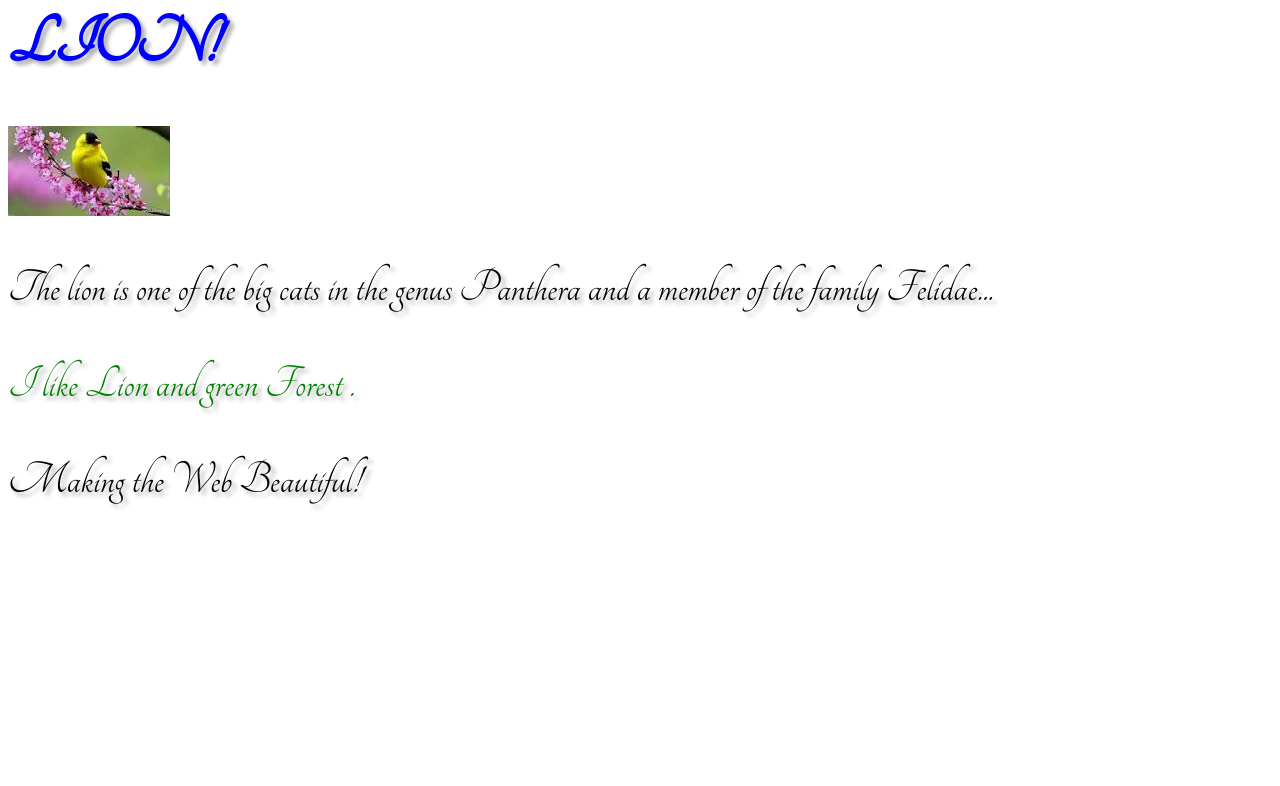
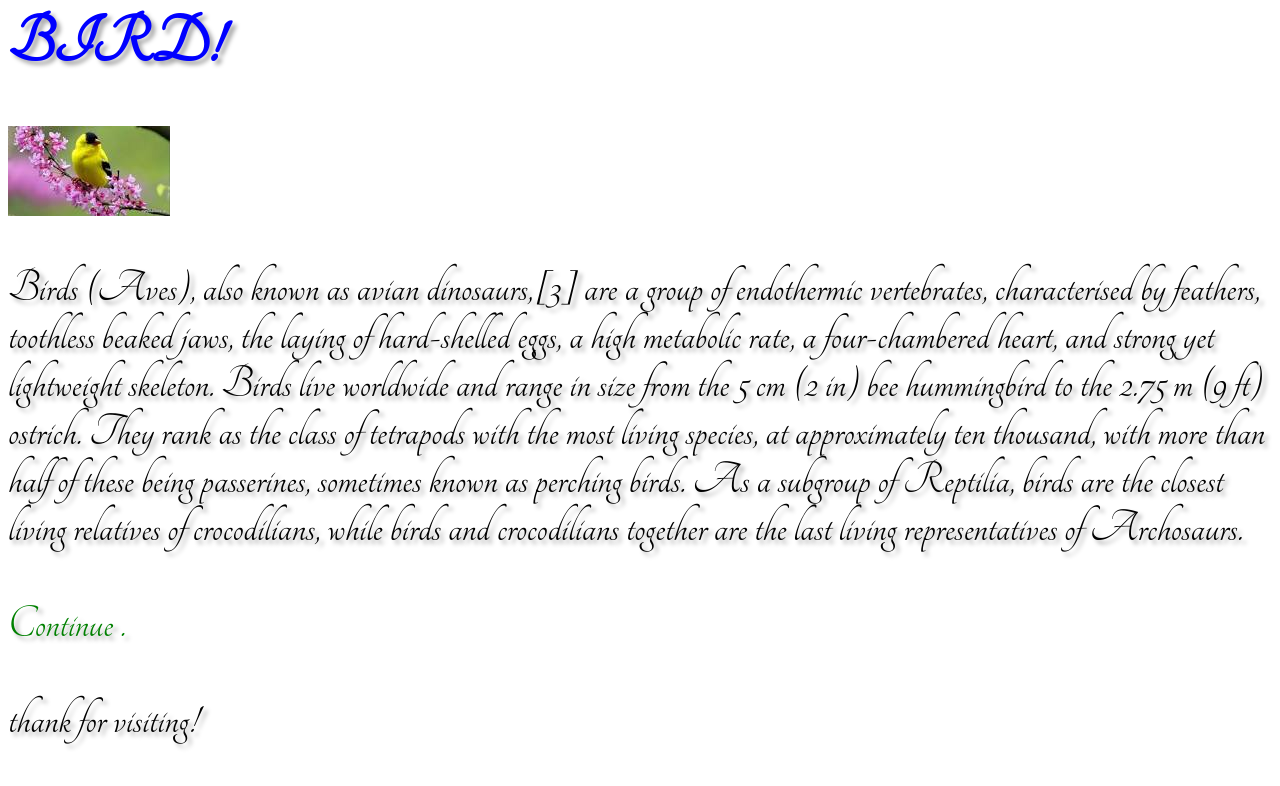
Before and after one commit to 854865/life, a plain HTML site: page index.html in a window 1280 px wide. Drawn offline with Linux system fonts and the light colour scheme.

Commit message:
Update index.html

```diff
--- a/index.html
+++ b/index.html
@@ -1,13 +1,13 @@
 <html>
 <head>
 <link rel="stylesheet" type="text/css" href="style.css">
-  <title>LION</title>
+  <title>BIRD</title>
 </head>
 <body>
-<h1>LION!</h1>
+<h1>BIRD!</h1>
 <img src="qwe.jpg">
-  <p>The lion is one of the big cats in the genus Panthera and a member of the family Felidae...</p>
-  <p id="sentence2">I like Lion and green Forest
+  <p>Birds (Aves), also known as avian dinosaurs,[3] are a group of endothermic vertebrates, characterised by feathers, toothless beaked jaws, the laying of hard-shelled eggs, a high metabolic rate, a four-chambered heart, and strong yet lightweight skeleton. Birds live worldwide and range in size from the 5 cm (2 in) bee hummingbird to the 2.75 m (9 ft) ostrich. They rank as the class of tetrapods with the most living species, at approximately ten thousand, with more than half of these being passerines, sometimes known as perching birds. As a subgroup of Reptilia, birds are the closest living relatives of crocodilians, while birds and crocodilians together are the last living representatives of Archosaurs.</p>
+  <p id="sentence2">Continue
 .</p>
 </body>
 </html>
@@ -17,6 +17,6 @@
     </style>
   </head>
   <body>
-    <div>Making the Web Beautiful!</div>
+    <div>thank for visiting!</div>
   </body>
 </html>
```
